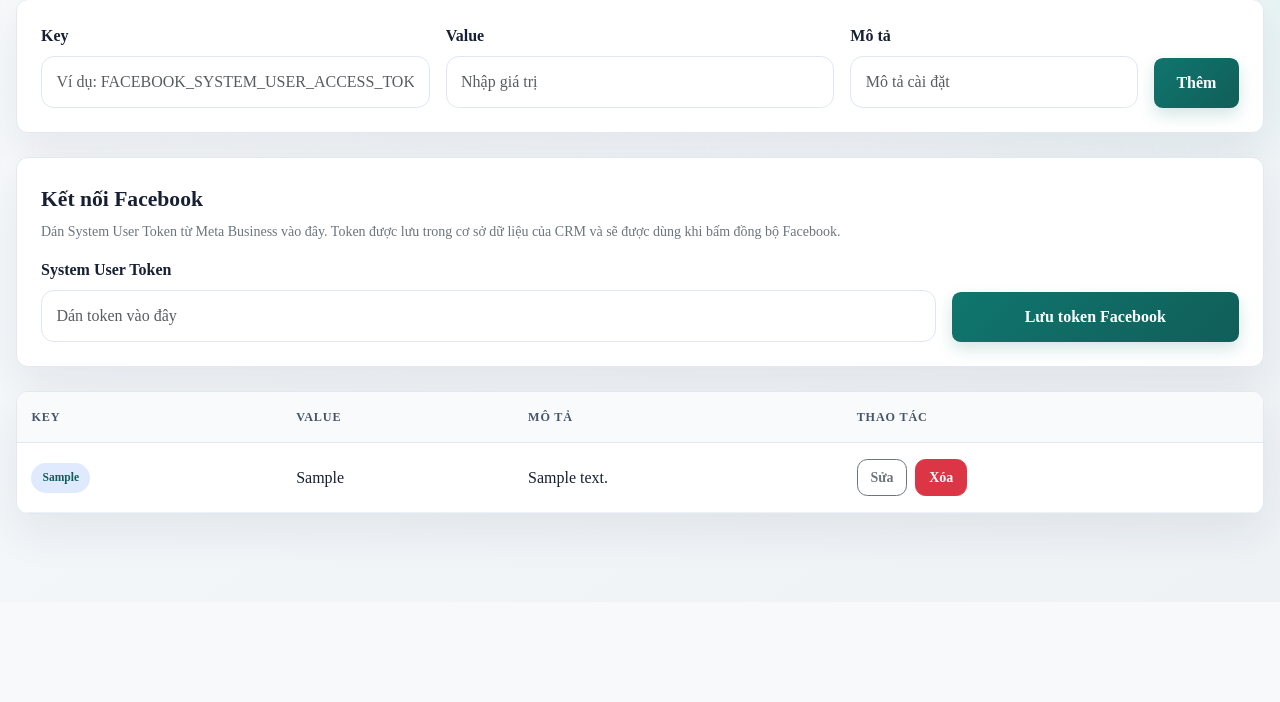
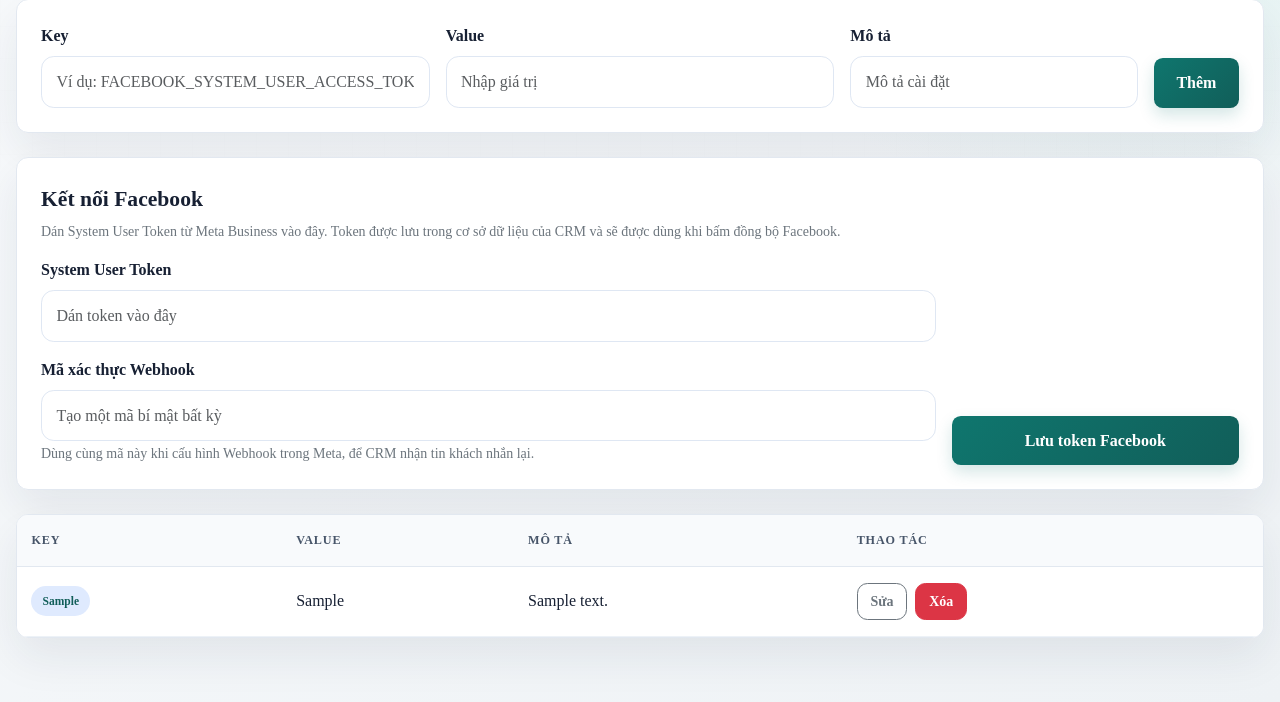
Before and after one commit to sondaihata-hash/CRMHAY, a Flask app: page /settings in a window 1280 px wide. Shown: the part 198-900 px from the top of the page. Before the commit the page ends 753 px from the top, so only its background shows below. Run offline with Flask 3, Linux system fonts and the light colour scheme; the visitor is signed in with stand-in values (Sample User, id 1); tables that the repository leaves empty hold one stand-in row (values such as "Sample post").

Commit message:
chore: auto-save changes 2026-09-05 09:23:08

```diff
--- a/app.py
+++ b/app.py
@@ -2025,32 +2025,47 @@ def delete_customer(c_id):
 def settings():
     items = Setting.query.order_by(Setting.key).all()
     facebook_token = get_setting_value('FACEBOOK_SYSTEM_USER_ACCESS_TOKEN')
+    webhook_verify_token = get_setting_value('FACEBOOK_WEBHOOK_VERIFY_TOKEN')
     return render_template(
         'settings.html',
         items=items,
         facebook_token_configured=bool(facebook_token),
+        webhook_verify_token_configured=bool(webhook_verify_token),
     )
 
 
 @app.route('/settings/facebook-token', methods=['POST'])
 def save_facebook_token():
     token = (request.form.get('facebook_system_user_token') or '').strip()
-    if not token:
-        flash('System User Token không được để trống.', 'danger')
+    verify_token = (request.form.get('facebook_webhook_verify_token') or '').strip()
+    if not token and not verify_token:
+        flash('Hãy nhập System User Token hoặc mã xác thực Webhook.', 'danger')
         return redirect(url_for('settings'))
 
-    setting = Setting.query.filter_by(key='FACEBOOK_SYSTEM_USER_ACCESS_TOKEN').first()
-    if setting:
-        setting.value = token
-        setting.description = 'Facebook System User access token dùng để đồng bộ inbox.'
-    else:
-        db.session.add(Setting(
-            key='FACEBOOK_SYSTEM_USER_ACCESS_TOKEN',
-            value=token,
-            description='Facebook System User access token dùng để đồng bộ inbox.',
-        ))
+    if token:
+        setting = Setting.query.filter_by(key='FACEBOOK_SYSTEM_USER_ACCESS_TOKEN').first()
+        if setting:
+            setting.value = token
+            setting.description = 'Facebook System User access token dùng để đồng bộ inbox.'
+        else:
+            db.session.add(Setting(
+                key='FACEBOOK_SYSTEM_USER_ACCESS_TOKEN',
+                value=token,
+                description='Facebook System User access token dùng để đồng bộ inbox.',
+            ))
+    if verify_token:
+        setting = Setting.query.filter_by(key='FACEBOOK_WEBHOOK_VERIFY_TOKEN').first()
+        if setting:
+            setting.value = verify_token
+            setting.description = 'Mã xác thực Facebook Webhook.'
+        else:
+            db.session.add(Setting(
+                key='FACEBOOK_WEBHOOK_VERIFY_TOKEN',
+                value=verify_token,
+                description='Mã xác thực Facebook Webhook.',
+            ))
     db.session.commit()
-    flash('Đã lưu System User Token. CRM sẽ dùng token này cho lần đồng bộ tiếp theo.', 'success')
+    flash('Đã lưu cấu hình Facebook. Khi khách nhắn lại Page, CRM sẽ mở lại quyền trả lời trong 24 giờ.', 'success')
     return redirect(url_for('settings'))
 
 
--- a/templates/settings.html
+++ b/templates/settings.html
@@ -47,6 +47,18 @@
           placeholder="{{ 'Đã có token — nhập token mới để thay thế' if facebook_token_configured else 'Dán token vào đây' }}"
           required
         >
+      </div>
+      <div class="col-md-9">
+        <label class="form-label fw-semibold" for="facebookWebhookVerifyToken">Mã xác thực Webhook</label>
+        <input
+          id="facebookWebhookVerifyToken"
+          name="facebook_webhook_verify_token"
+          type="password"
+          class="form-control"
+          autocomplete="new-password"
+          placeholder="{{ 'Đã có mã — nhập mã mới để thay thế' if webhook_verify_token_configured else 'Tạo một mã bí mật bất kỳ' }}"
+        >
+        <small class="text-secondary">Dùng cùng mã này khi cấu hình Webhook trong Meta, để CRM nhận tin khách nhắn lại.</small>
       </div>
       <div class="col-md-3 d-grid">
         <button class="btn primary-btn" type="submit">Lưu token Facebook</button>
```
